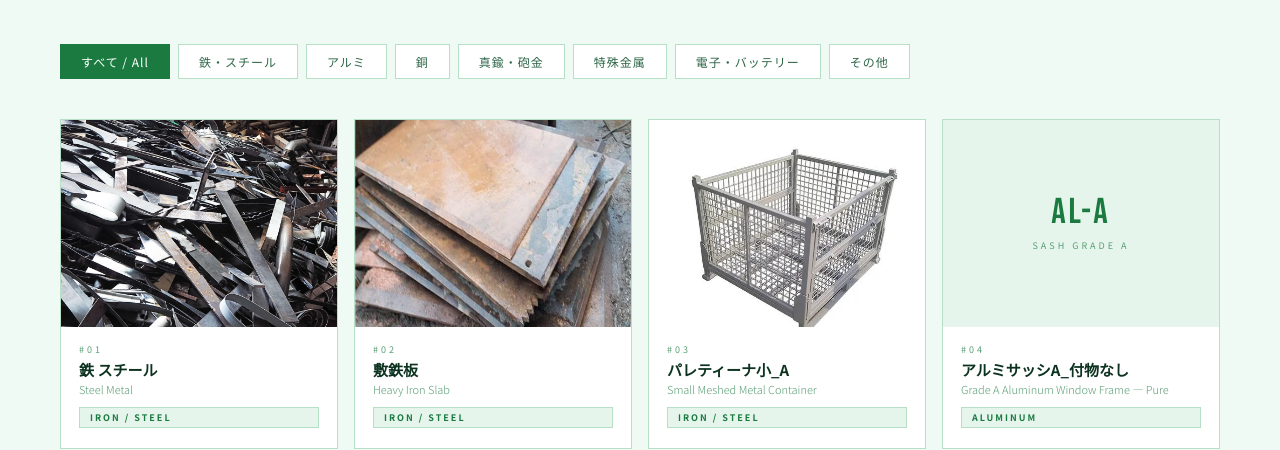
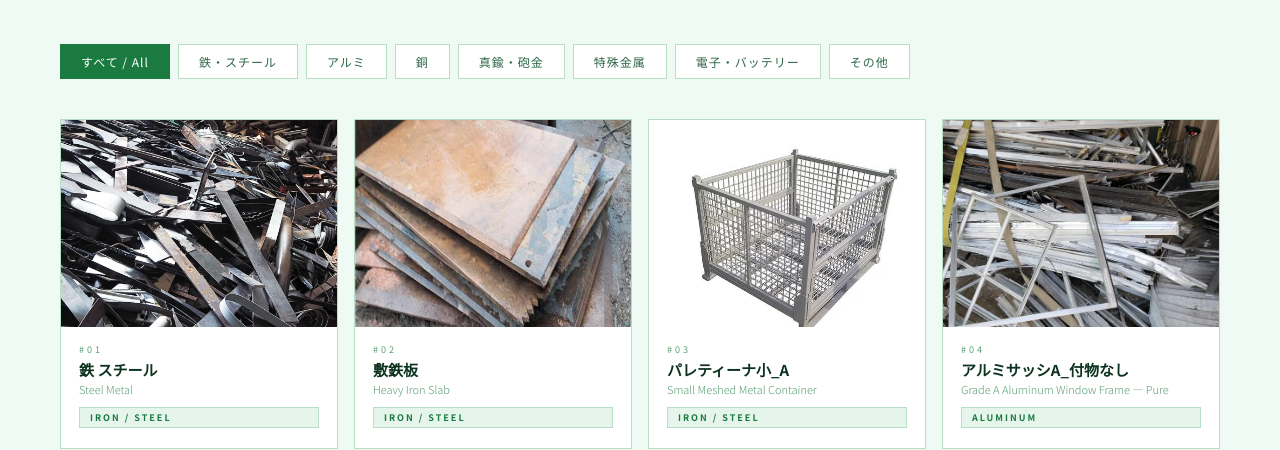
Before and after one commit to mosab1234/M-Vcorp, a plain HTML site: page index.html in a window 1280 px wide. Shown: the part 1940-2390 px from the top of the page. Drawn offline with nearby package versions, Linux system fonts and the light colour scheme; a web font is replaced by a local one.

Commit message:
Update index.html

```diff
--- a/index.html
+++ b/index.html
@@ -347,7 +347,7 @@
       <!-- ALUMINUM -->
       <div class="item-card" data-cat="aluminum">
         <div class="item-img-wrap">
-          <img src="frame1.jpg" alt="アルミサッシA" onerror="this.style.display='none';this.nextElementSibling.style.display='flex'">
+          <img src="frame2.jpg" alt="アルミサッシA" onerror="this.style.display='none';this.nextElementSibling.style.display='flex'">
           <div class="item-fallback"><span class="item-fallback-abbr">Al-A</span><span class="item-fallback-label">Sash Grade A</span></div>
         </div>
         <div class="item-body"><div class="item-num">#04</div><div class="item-name-jp">アルミサッシA_付物なし</div><div class="item-name-en">Grade A Aluminum Window Frame — Pure</div><span class="item-cat">Aluminum</span></div>
```
